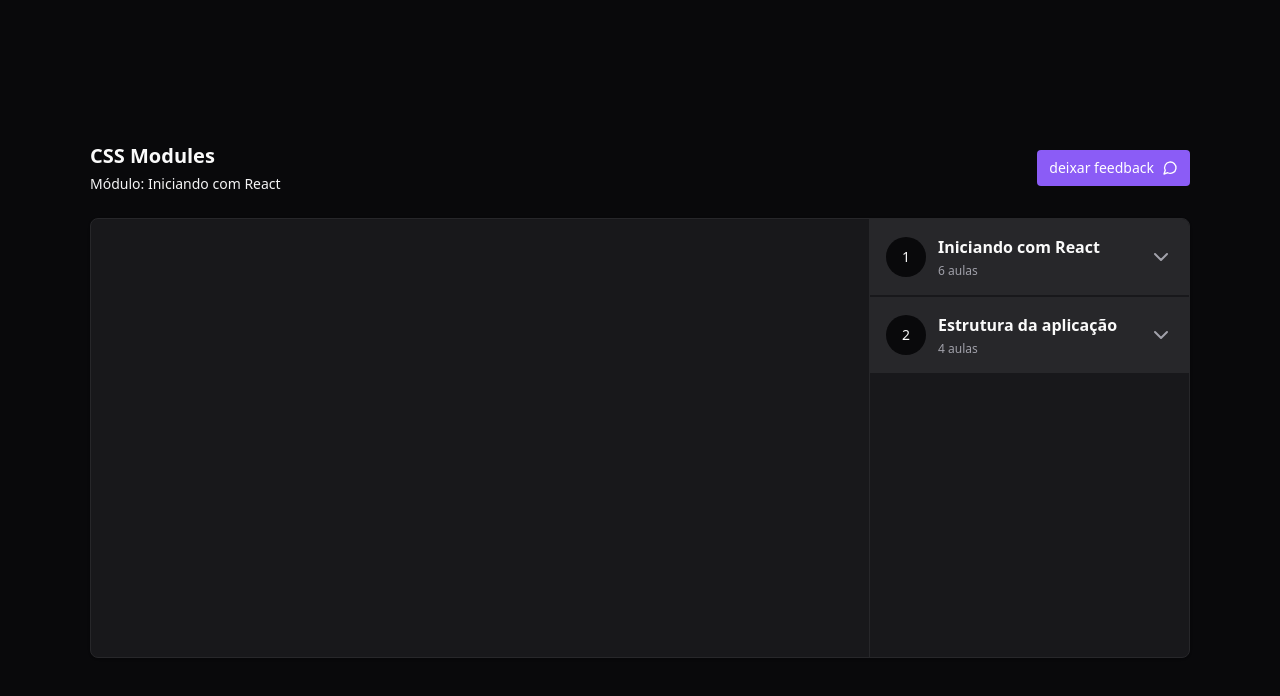
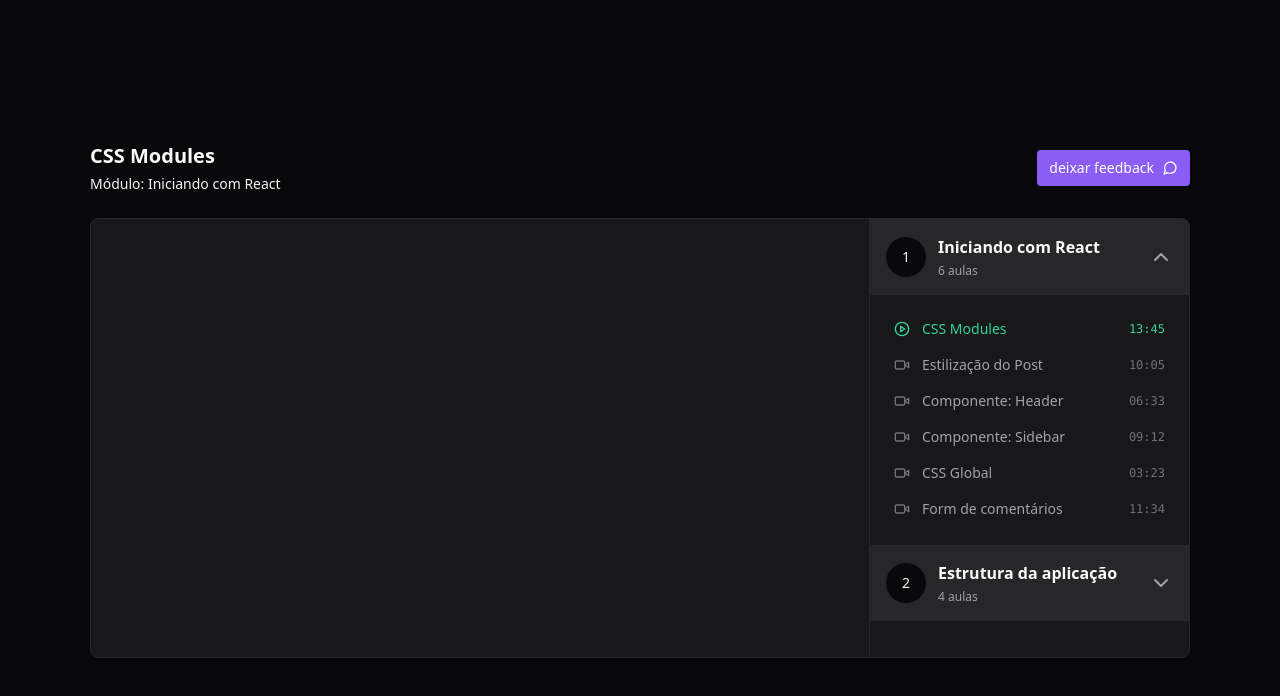
Before and after one commit to ReinaldoARamos/React-Zuzstand, a React (Vite) app: page / in a window 1280 px wide. Shown: the top 696 px of the page. Built offline with nearby package versions, Linux system fonts and the light colour scheme.

Commit message:
defininindo o primeiro modulo como aberto

```diff
--- a/src/components/Modules.tsx
+++ b/src/components/Modules.tsx
@@ -28,7 +28,7 @@ export function Modules({ title, lessonsAmount, moduleIndex }: ModuleProps) {
 
 
   return (
-    <Collapsable.Root className="group">
+    <Collapsable.Root className="group" defaultOpen={moduleIndex === 0}>
       <Collapsable.Trigger className="flex w-full items-center gap-3 bg-zinc-800 p-4 ">
         <div className="flex h-10 w-10 items-center justify-center rounded-full bg-zinc-950 text-sm">
           {moduleIndex + 1}
```
